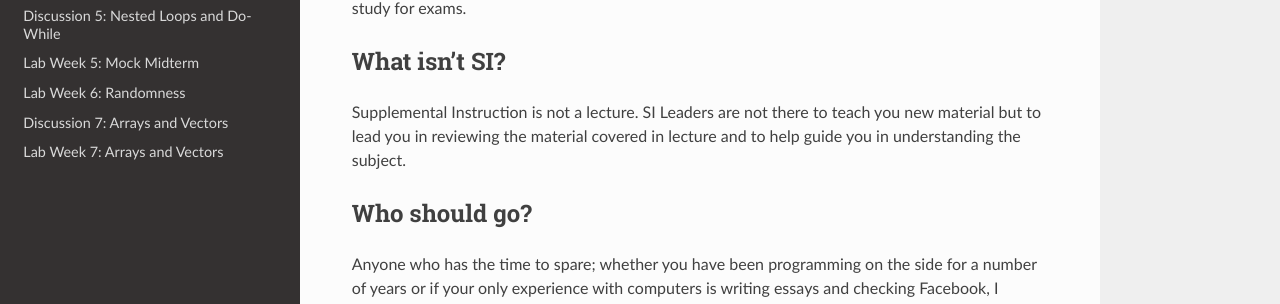
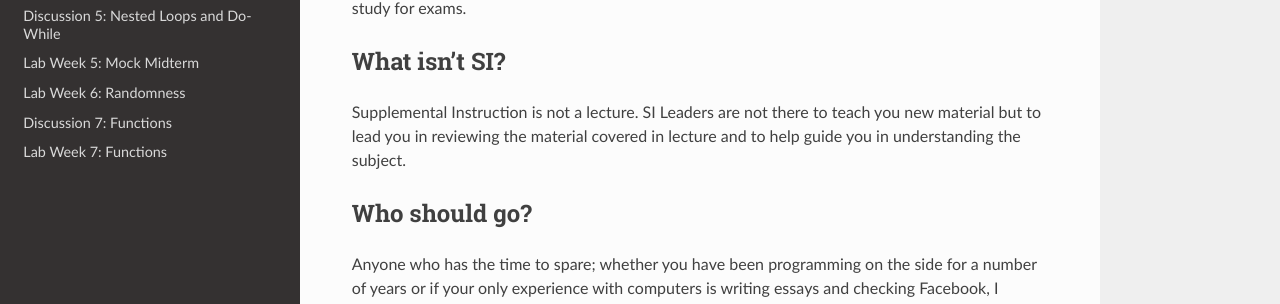
Before and after one commit to cs-si-ucr/cs10, an MkDocs documentation site: the page built from docs/index.md, in a window 1280 px wide. Shown: the part 491-795 px from the top of the page. Built offline with MkDocs 1.6.1, drawn with Linux system fonts in a browser that asks for light colours; nearby versions of some CDN libraries; old or Windows-style settings are respelled for this version of MkDocs.

Commit message:
Addicentaly chose wrong files

```diff
--- a/mkdocs.yml
+++ b/mkdocs.yml
@@ -12,12 +12,12 @@ pages:
     - [lab05.md, "Lab Week 5: Mock Midterm"]
     #- [dis06.md, "Discussion 6: Midterm Preparation"]
     - [lab06.md, "Lab Week 6: Randomness"]
-    #- [dis07.md, "Discussion 7: Functions"]
-    #- [lab07.md, "Lab Week 7: Functions"]
+    - [dis07.md, "Discussion 7: Functions"]
+    - [lab07.md, "Lab Week 7: Functions"]
     #- [dis08.md, "Discussion 8: Reference parameters"]
     #- [lab08.md, "Lab Week 8: Reference parameters"]
-    - [dis09.md, "Discussion 7: Arrays and Vectors"]
-    - [lab09.md, "Lab Week 7: Arrays and Vectors"]
+    #- [dis09.md, "Discussion 7: Arrays and Vectors"]
+    #- [lab09.md, "Lab Week 7: Arrays and Vectors"]
     #- [dis10.md, "Discussion 10: Open Questions"]
     #- [lab10.md, "Lab Week 10: Mock Final"]
 theme: readthedocs
```
